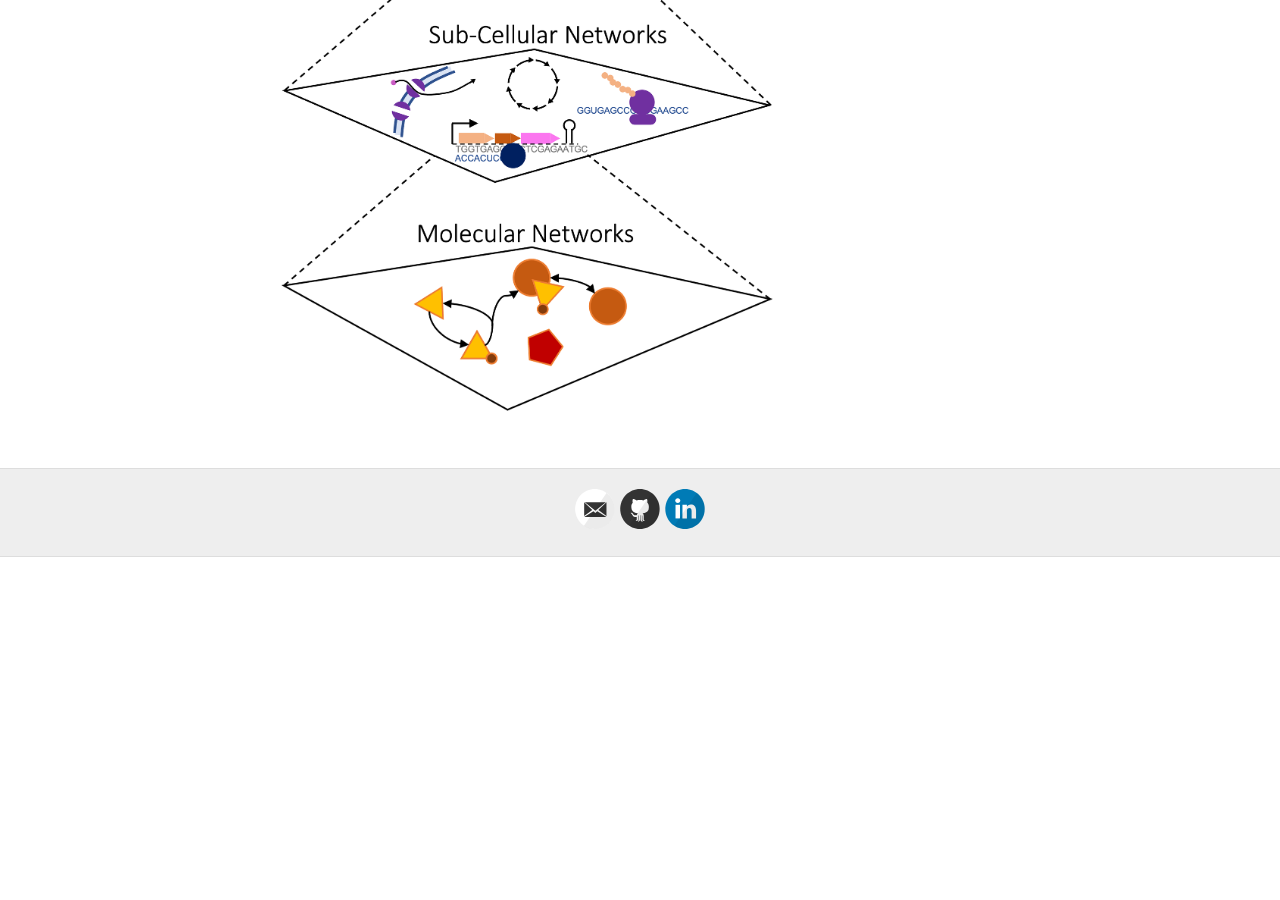
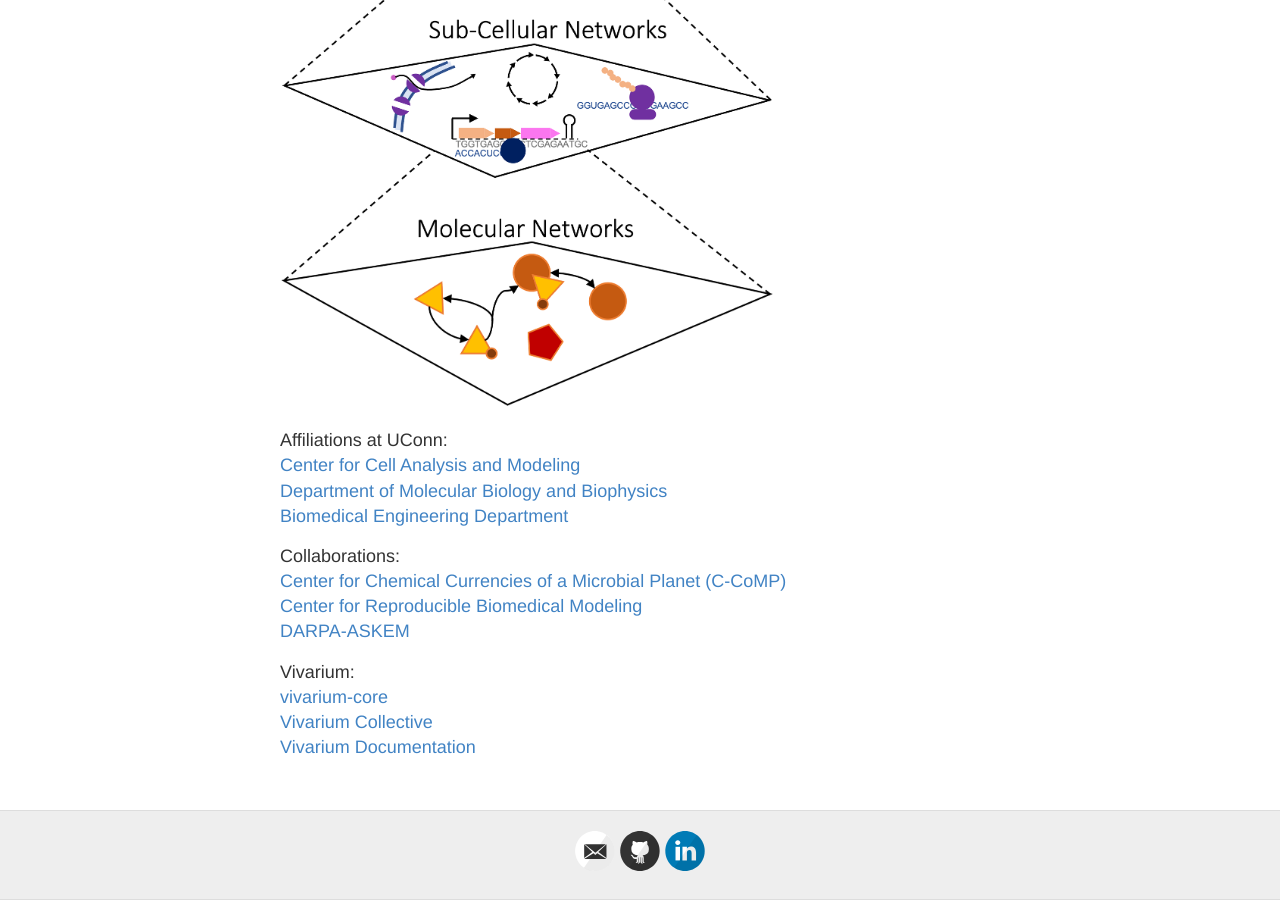
Before and after one commit to eagmon/eagmon.github.io, a Jekyll site: the page built from index.md, in a window 1280 px wide and 900 px high, scrolled down 839 px. Built offline with Jekyll 4.4.1, drawn with Linux system fonts in a browser that asks for light colours; before the commit the page ends 1396 px from its top, so only the background shows below that.

```diff
--- a/_layouts/default.html
+++ b/_layouts/default.html
@@ -31,9 +31,9 @@
             <a href="{{ site.baseurl }}/">About</a>
             <a href="{{ site.baseurl }}/people">People</a>
             <a href="{{ site.baseurl }}/publications">Publications</a>
+<!--            <a href="{{ site.baseurl }}/resources">Resources</a>-->
+            <a href="{{ site.baseurl }}/jobs">Jobs</a>
             <a href="{{ site.baseurl }}/news">News</a>
-            <a href="{{ site.baseurl }}/resources">Resources</a>
-            <a href="{{ site.baseurl }}/jobs">Jobs</a>
             <a href="{{ site.baseurl }}/contact">Contact</a>
           </nav>
         </header>
--- a/index.md
+++ b/index.md
@@ -19,3 +19,18 @@ bacterial physiology, community interactions in microbiomes (both ocean microbio
 synthetic cells, and the origins of life.
 
 <img src="https://raw.githubusercontent.com/eagmon/eagmon.github.io/master/images/multiscale_network.png" alt="MultiscaleNetwork" width="500" />
+
+Affiliations at UConn: \
+[Center for Cell Analysis and Modeling](https://health.uconn.edu/cell-analysis-modeling/) \
+[Department of Molecular Biology and Biophysics](https://health.uconn.edu/molecular-biology-biophysics/) \
+[Biomedical Engineering Department](https://www.bme.uconn.edu)
+
+Collaborations: \
+[Center for Chemical Currencies of a Microbial Planet (C-CoMP)](https://ccomp-stc.org) \
+[Center for Reproducible Biomedical Modeling](https://reproduciblebiomodels.org) \
+[DARPA-ASKEM](https://www.darpa.mil/news-events/2021-12-06)
+
+Vivarium: \
+[vivarium-core](https://github.com/vivarium-collective/vivarium-core) \
+[Vivarium Collective](https://vivarium-collective.github.io) \
+[Vivarium Documentation](https://vivarium-core.readthedocs.io/en/latest/)
```
Also changed, not shown: resources.md (deleted, +0 -20 lines).
